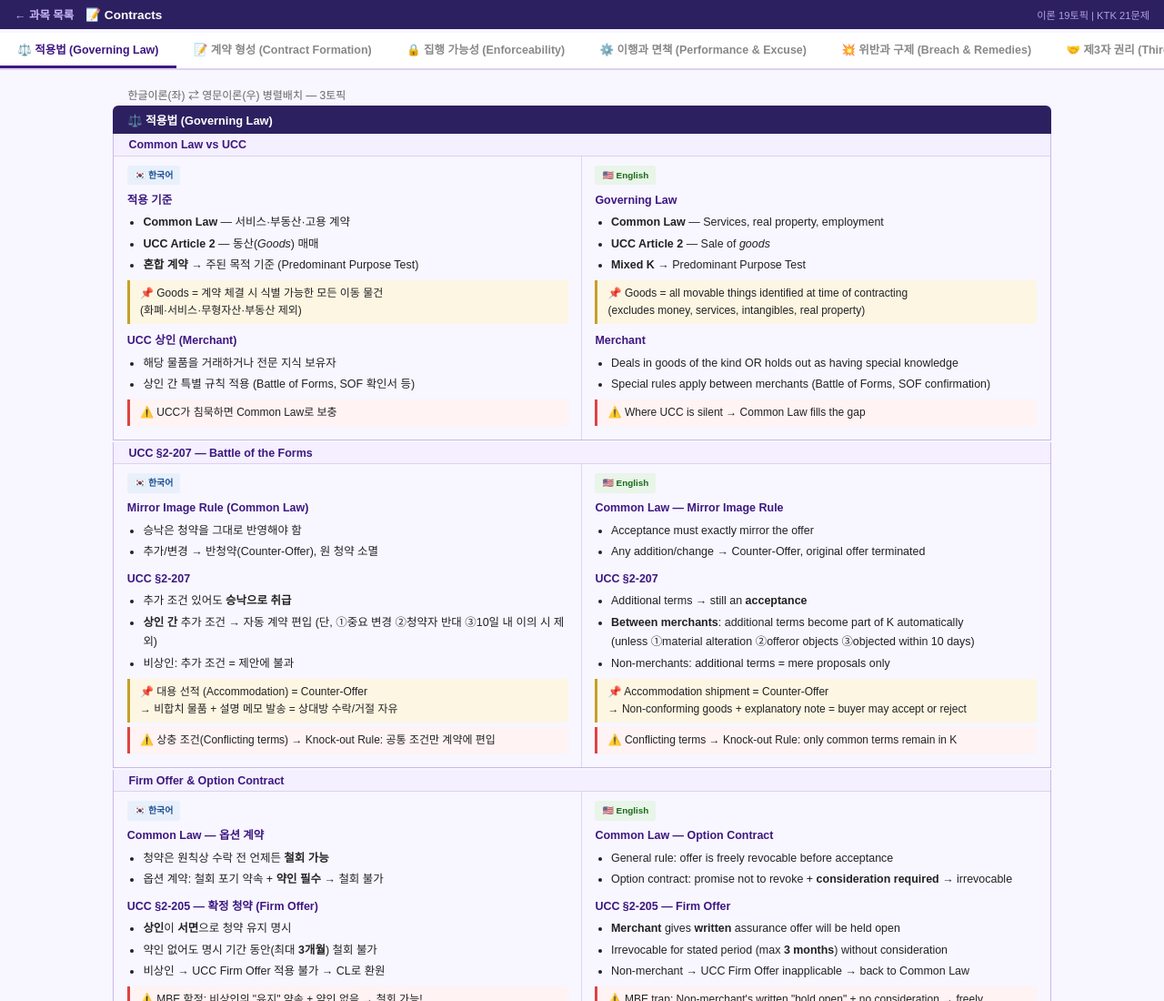
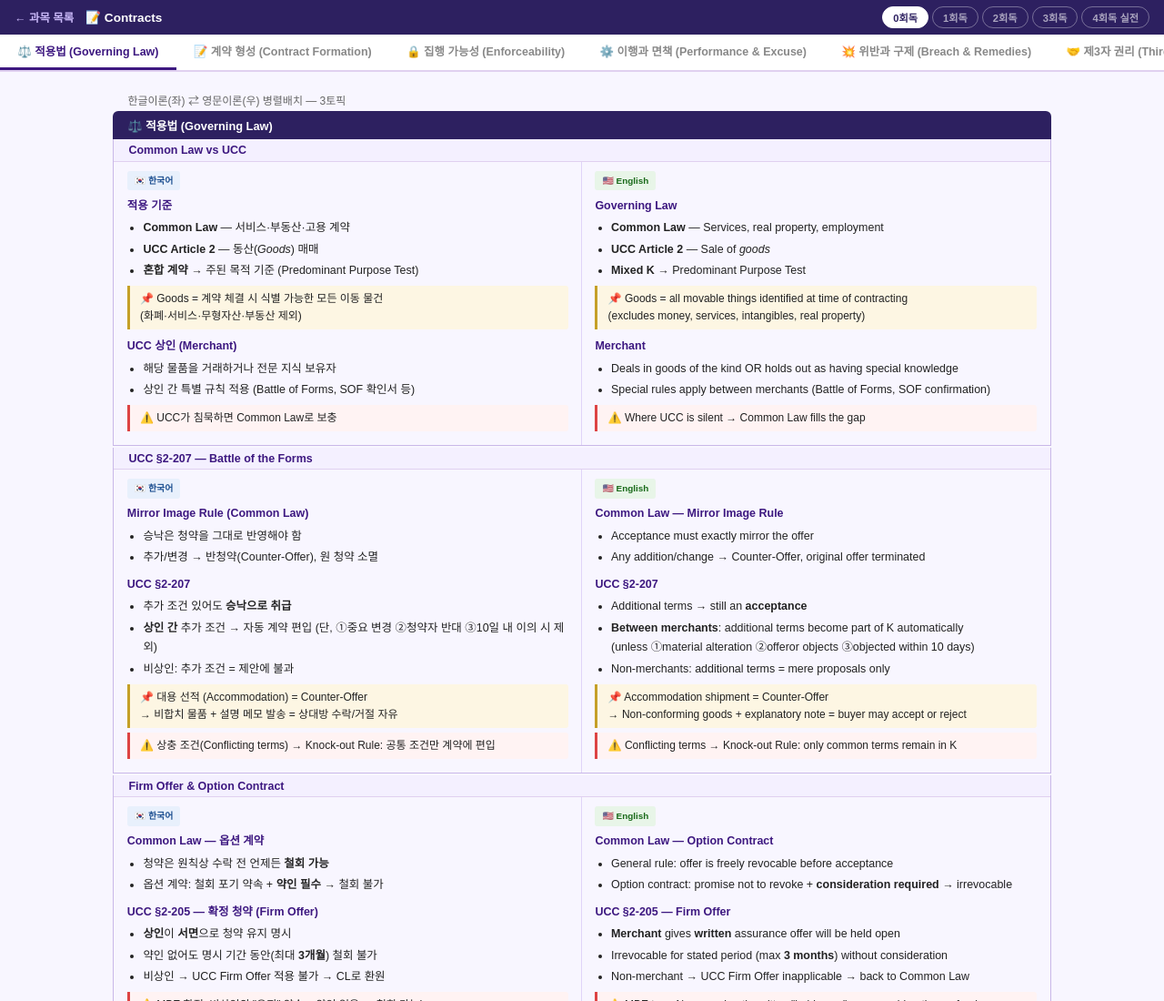
Before and after one commit to changsh777/torts-study, a plain HTML site: page contracts/index.html in a window 1280 px wide. Shown: the top 1100 px of the page at 91% size. Drawn offline with Linux system fonts and the light colour scheme.

Commit message:
Contracts: 회독 모드 버튼 추가 (0~4회독)

```diff
--- a/contracts/index.html
+++ b/contracts/index.html
@@ -12,6 +12,10 @@ body{font-family:'Malgun Gothic',Arial,sans-serif;background:#f8f6ff;font-size:1
 .top-bar a{color:#c9b8f8;text-decoration:none;font-weight:700;}
 .top-bar a:hover{color:#fff;}
 .top-title{font-weight:700;font-size:.85rem;}
+.mbts{display:flex;gap:4px;margin-left:auto;}
+.mbt{padding:3px 11px;border-radius:20px;border:1.5px solid rgba(255,255,255,.35);background:transparent;color:rgba(255,255,255,.6);font-size:.7rem;font-weight:700;cursor:pointer;font-family:inherit;transition:.15s;}
+.mbt.on{background:#fff;color:#2d2060;border-color:#fff;}
+.mbt:hover{background:rgba(255,255,255,.15);}
 .ctabs{position:sticky;top:36px;z-index:299;background:#fff;border-bottom:2px solid var(--brd);display:flex;overflow-x:auto;}
 .ctab{padding:.55rem 1.2rem;font-size:.78rem;font-weight:700;color:var(--mut);cursor:pointer;border-bottom:3px solid transparent;white-space:nowrap;transition:.15s;}
 .ctab:hover{color:var(--acc);background:#f4f0ff;}
@@ -64,7 +68,13 @@ body{font-family:'Malgun Gothic',Arial,sans-serif;background:#f8f6ff;font-size:1
 <div class="top-bar">
 <a href="../index.html">&#8592; 과목 목록</a>
 <span class="top-title">&#128221; Contracts</span>
-<span style="margin-left:auto;font-size:.7rem;color:#b0a0e8">이론 19토픽 | KTK 21문제</span>
+<div class="mbts">
+  <button class="mbt on" onclick="setMode(0)">0회독</button>
+  <button class="mbt" onclick="setMode(1)">1회독</button>
+  <button class="mbt" onclick="setMode(2)">2회독</button>
+  <button class="mbt" onclick="setMode(3)">3회독</button>
+  <button class="mbt" onclick="setMode(4)">4회독 실전</button>
+</div>
 </div>
 <div class="ctabs">
   <div class="ctab on" onclick="showCls('g0')">⚖️ 적용법 (Governing Law)</div>
@@ -1394,6 +1404,10 @@ Exceptions: ① Unforeseen difficulty ② UCC goods modification ③ Duty owed t
 </div>
 </div>
 <script>
+function setMode(n){
+  document.body.className=document.body.className.replace(/\bm\d\b/g,'').trim()+' m'+n;
+  document.querySelectorAll('.mbt').forEach((b,i)=>{b.classList.toggle('on',i===n);});
+}
 function showCls(id){
   document.querySelectorAll('.ctab').forEach(t=>t.classList.remove('on'));
   document.querySelectorAll('.cls').forEach(c=>c.classList.remove('on'));
```
